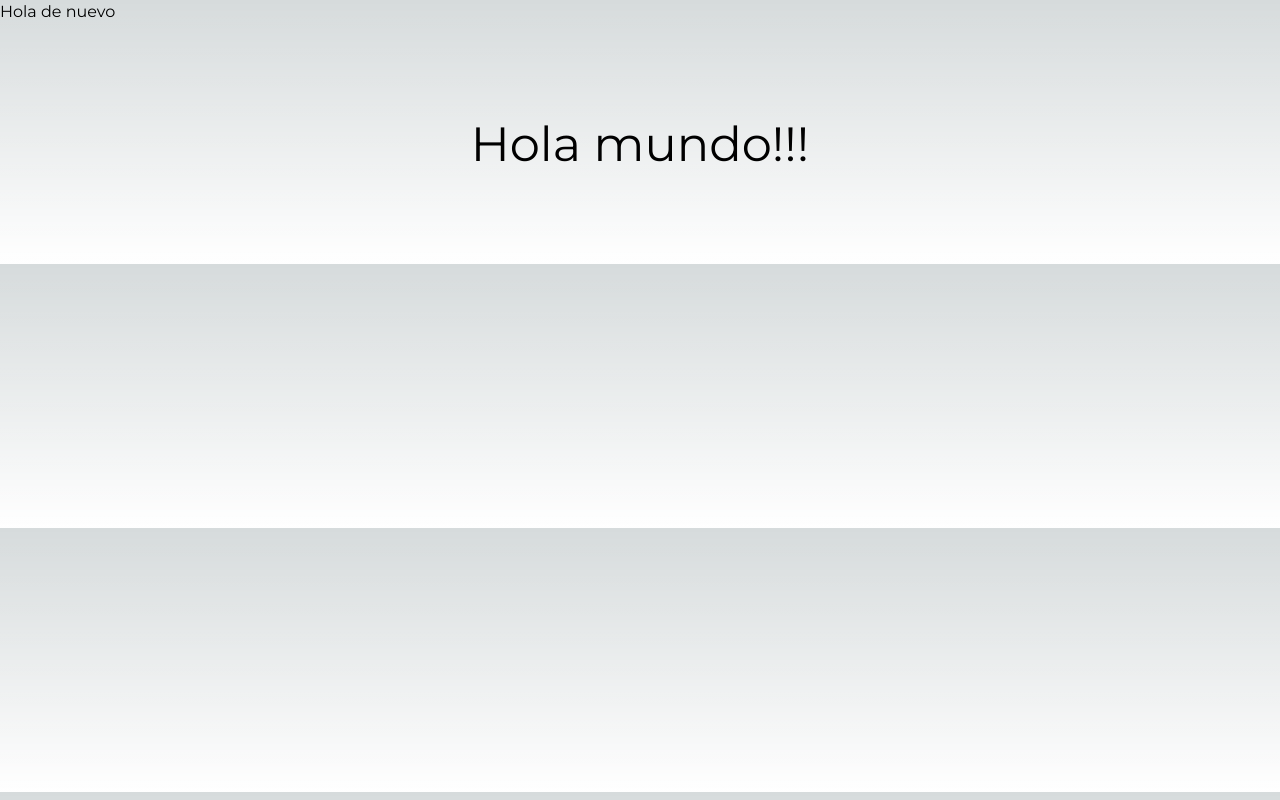
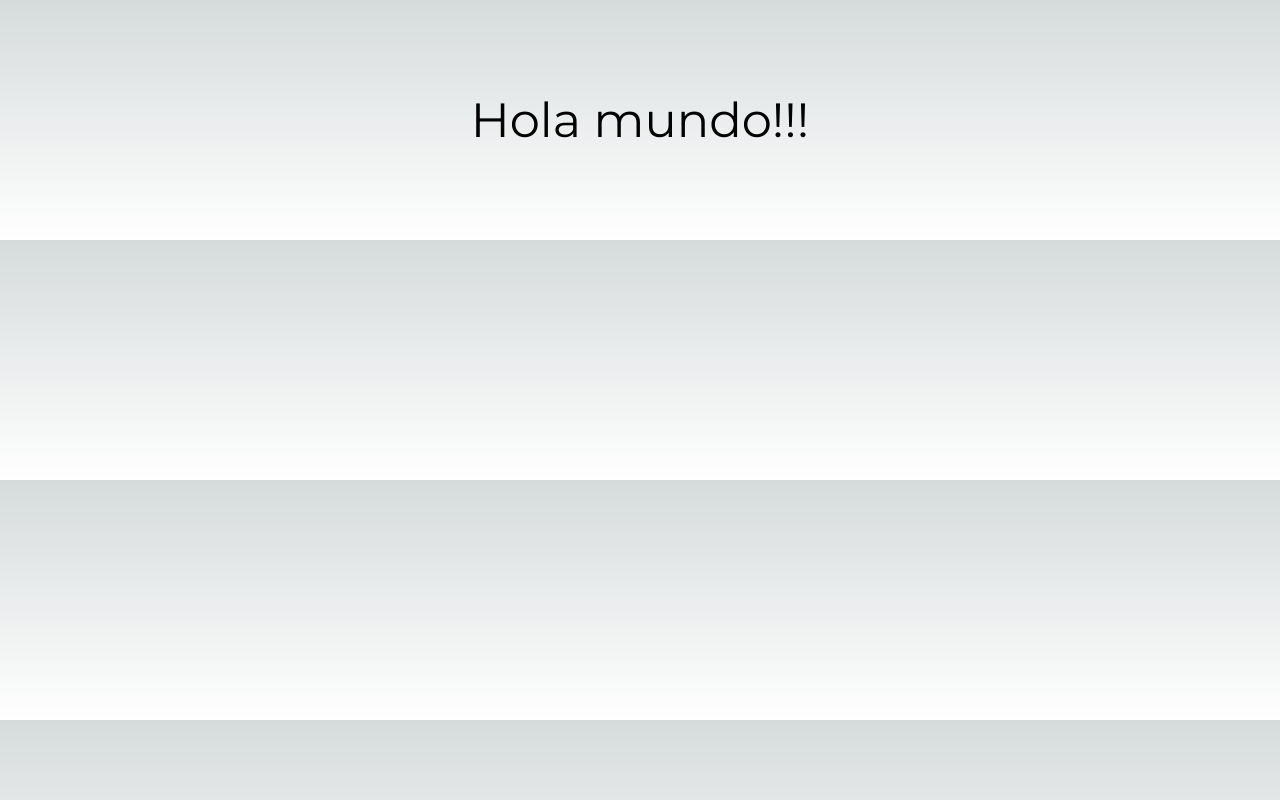
Before and after one commit to vanessavvp/next-first-steps, a Next.js app in the folder 01-first-steps/: page / in a window 1280 px wide. Built offline with nearby package versions, Linux system fonts and the light colour scheme.

Commit message:
Use Navbar in app layout

```diff
--- a/01-first-steps/app/(public)/layout.tsx
+++ b/01-first-steps/app/(public)/layout.tsx
@@ -1,3 +1,4 @@
+import { Navbar } from "@/components";
 
 export default function PublicLayout({
     children
@@ -5,9 +6,13 @@ export default function PublicLayout({
     children: React.ReactNode;
 }) {
     return (
-        <main className="flex flex-col items-center p-24">
-            <span className="text-lg">Hola Mundo</span>
-            {children}
-        </main>
+        <>
+            <Navbar />
+            <main className="flex flex-col items-center p-24">
+                <span className="text-lg">Hola Mundo</span>
+                {children}
+            </main>
+        </>
+
     );
 }
--- a/01-first-steps/app/layout.tsx
+++ b/01-first-steps/app/layout.tsx
@@ -18,7 +18,6 @@ export default function RootLayout({
   return (
     <html lang="en">
       <body className={inter.className}>
-        <h2>Hola de nuevo</h2>
         {children}
       </body>
     </html>
```
